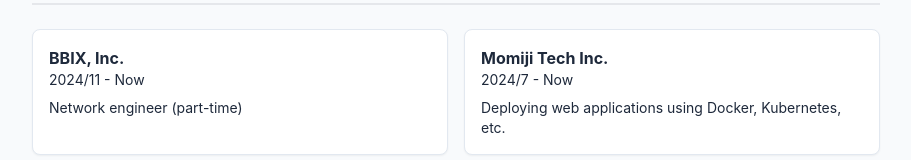
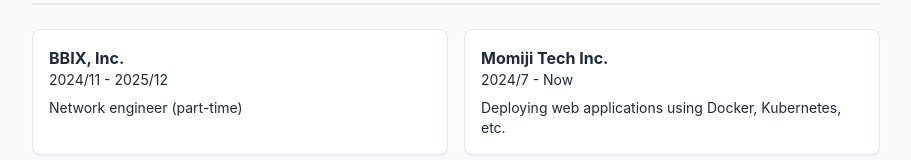
Before and after one commit to marokiki/marokiki.net, a Next.js app: page /en in a window 1280 px wide. Shown: the part 3342-3502 px from the top of the page, without its empty margins (184-1095 px from the left). Built offline with nearby package versions, Linux system fonts and the light colour scheme.

Commit message:
Update BBIX work history to 2025/12

```diff
--- a/app/components/Home.js
+++ b/app/components/Home.js
@@ -219,7 +219,7 @@
         <div className="grid grid-cols-1 md:grid-cols-2 gap-4">
           <Card>
             <h3 className="font-bold">BBIX株式会社</h3>
-            <p className="text-sm text-secondary mb-2">2025/6 - Now</p>
+            <p className="text-sm text-secondary mb-2">2025/6 - 2025/12</p>
             <p className="text-sm">バックボーンネットワークの検証</p>
           </Card>
           <Card>
--- a/app/components/HomeEn.js
+++ b/app/components/HomeEn.js
@@ -220,7 +220,7 @@
                 <div className="grid grid-cols-1 md:grid-cols-2 gap-4">
                     <Card>
                         <h3 className="font-bold">BBIX, Inc.</h3>
-                        <p className="text-sm text-secondary mb-2">2024/11 - Now</p>
+                        <p className="text-sm text-secondary mb-2">2024/11 - 2025/12</p>
                         <p className="text-sm">Network engineer (part-time)</p>
                     </Card>
                     <Card>
```
